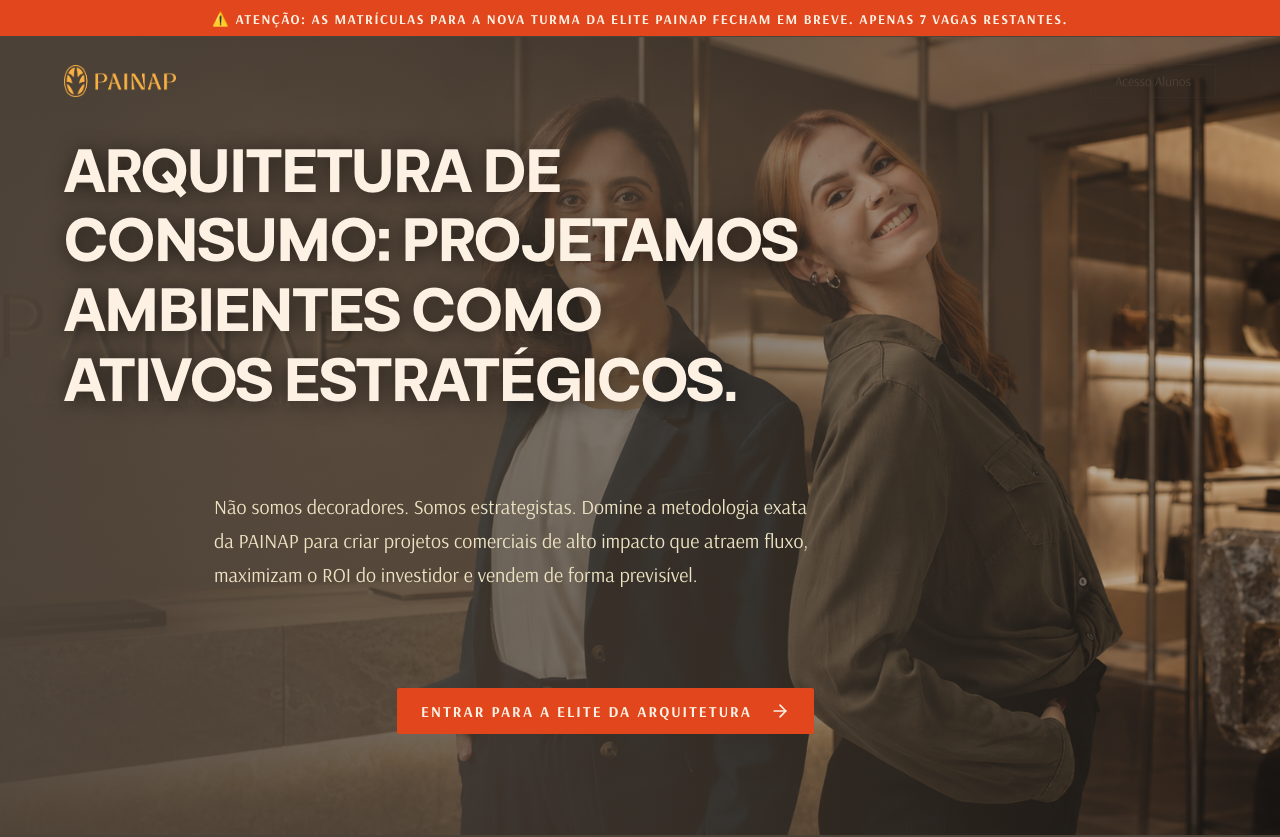
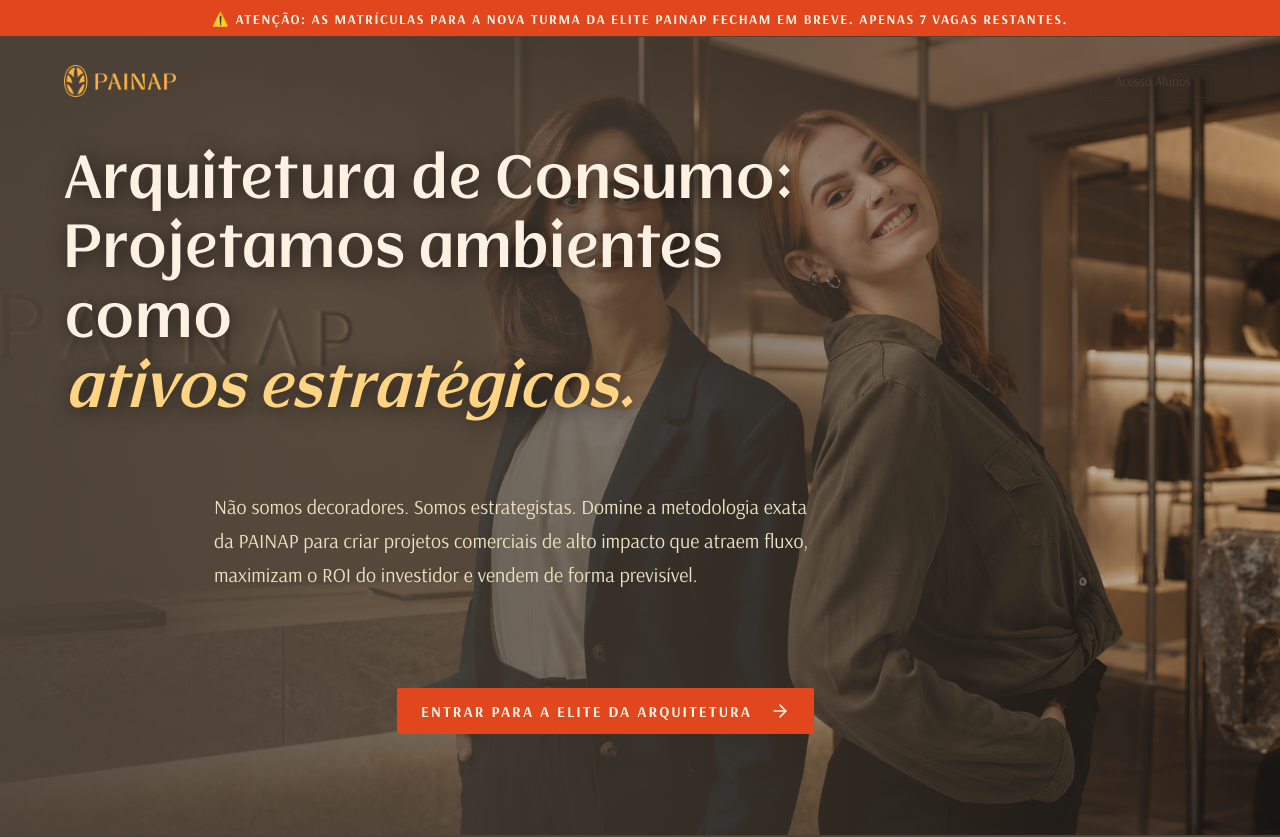
Before and after one commit to limogera-cmd/universidadepainap, a React (Vite) app: page / in a window 1280 px wide. Shown: the top 837 px of the page. Built offline with nearby package versions, Linux system fonts and the light colour scheme.

Commit message:
style: standardize landing page hero typography with LuxuryRigane display serif and gold accent

```diff
--- a/src/index.css
+++ b/src/index.css
@@ -4,7 +4,9 @@
 @font-face { font-family:'Arsenal'; src:url('/fonts/Arsenal-Italic.ttf') format('truetype'); font-weight:400; font-style:italic; font-display:swap; }
 @font-face { font-family:'Arsenal'; src:url('/fonts/Arsenal-Bold.ttf') format('truetype'); font-weight:700; font-style:normal; font-display:swap; }
 
+@font-face { font-family:'LuxuryRigane'; src:url('/fonts/LuxuryRigane-Light.ttf') format('truetype'); font-weight:300; font-display:swap; }
 @font-face { font-family:'LuxuryRigane'; src:url('/fonts/LuxuryRigane-Regular.ttf') format('truetype'); font-weight:400; font-display:swap; }
+@font-face { font-family:'LuxuryRigane'; src:url('/fonts/LuxuryRigane-Semibold.ttf') format('truetype'); font-weight:600; font-display:swap; }
 @font-face { font-family:'LuxuryRigane'; src:url('/fonts/LuxuryRigane-Bold.ttf') format('truetype'); font-weight:700; font-display:swap; }
 
 @font-face {
--- a/src/pages/Landing.css
+++ b/src/pages/Landing.css
@@ -68,15 +68,22 @@
 }
 
 .hero-content h1 {
-  font-family: 'Mosvita', 'LuxuryRigane', serif;
-  font-size: 3.8rem;
+  font-family: 'LuxuryRigane', serif;
+  font-size: clamp(2.2rem, 5vw, 3.8rem);
   line-height: 1.15;
   margin-bottom: 2rem;
   color: #FCF1E3; /* Forced Cream on dark banner image compatibility */
   text-shadow: 2px 2px 20px rgba(0,0,0,0.6);
-  text-transform: uppercase;
-  font-weight: 800;
-  letter-spacing: -1px;
+  text-transform: none;
+  font-weight: 600;
+  letter-spacing: 0.5px;
+}
+
+.hero-content h1 em {
+  font-style: italic;
+  font-family: 'LuxuryRigane', serif;
+  font-weight: 600;
+  color: #FED381; /* Brand Dourado Damasco for elegant high-end contrast */
 }
 
 .hero-content p {
--- a/src/pages/Landing.jsx
+++ b/src/pages/Landing.jsx
@@ -52,7 +52,7 @@
       {/* Hero Section */}
       <header className="landing-hero">
         <div className="hero-content">
-          <h1>Arquitetura de Consumo: Projetamos ambientes como ativos estratégicos.</h1>
+          <h1>Arquitetura de Consumo:<br />Projetamos ambientes como<br /><em>ativos estratégicos.</em></h1>
           <p>Não somos decoradores. Somos estrategistas. Domine a metodologia exata da PAINAP para criar projetos comerciais de alto impacto que atraem fluxo, maximizam o ROI do investidor e vendem de forma previsível.</p>
           <button className="btn-primary hero-cta" onClick={() => navigate('/login')}>
             Entrar para a Elite da Arquitetura <ArrowRight size={20} style={{ marginLeft: '10px' }} />
```
